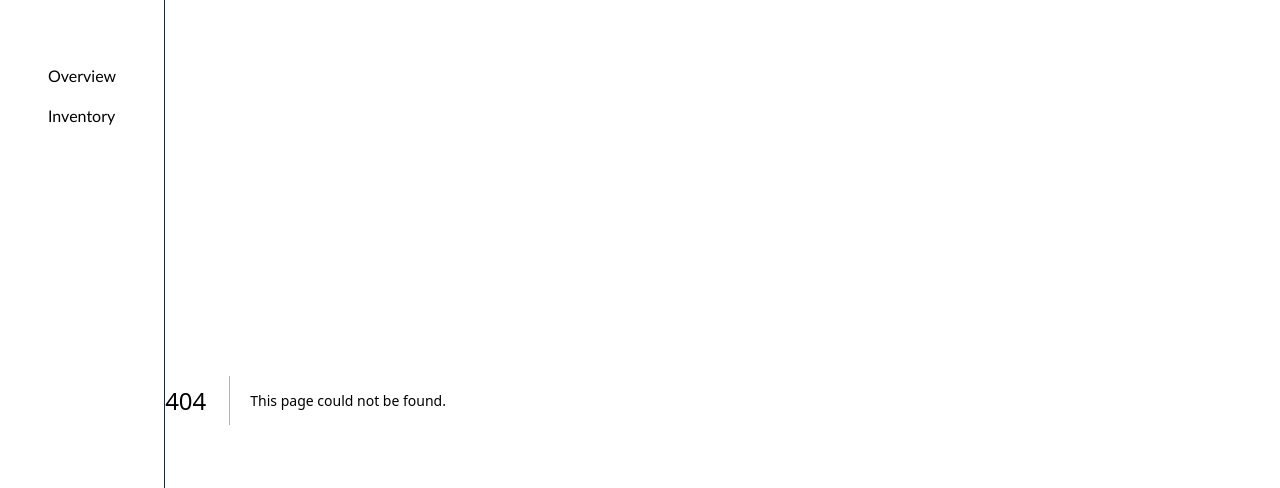
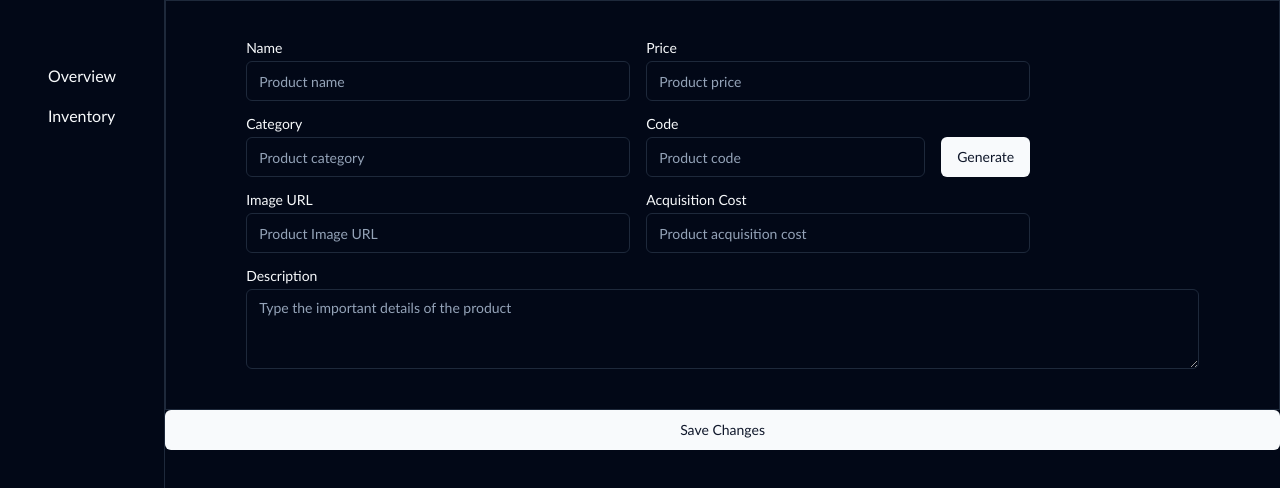
Before and after one commit to kierdev/Dashboard, a Next.js app: page /dashboard/inventory/update/1 in a window 1280 px wide. Before the commit this address had no page. Shown: the top 488 px of the page. Built offline with nearby package versions, Linux system fonts and the light colour scheme.

Commit message:
feat: add update page

```diff
--- /dev/null
+++ b/src/app/dashboard/inventory/update/[id]/_actions/update-product.ts
@@ -0,0 +1,17 @@
+export async function updateProduct() {
+  console.log("Put");
+
+  const response = await fetch("/api/products", {
+    method: "PUT",
+    body: JSON.stringify({
+      target: "668a58c475ec8b60dbf8e53a",
+      id: "asd",
+      name: "Jeans 20",
+      price: 200,
+      category: "Pants",
+      code: "#ABC123",
+      image_url: "",
+      acquisitionCost: 100,
+    }),
+  });
+}
--- /dev/null
+++ b/src/app/dashboard/inventory/update/[id]/page.tsx
@@ -0,0 +1,72 @@
+"use client";
+import { Input } from "@/components/ui/input";
+import { Label } from "@/components/ui/label";
+import { Button } from "@/components/ui/button";
+import { Textarea } from "@/components/ui/textarea";
+import { updateProduct } from "./_actions/update-product";
+import { useEffect, useState } from "react";
+
+type Params = { params: { id: string } };
+
+export default function UpdatePage({ params }: Params) {
+  const [product, setProduct] = useState(undefined);
+  useEffect(() => {
+    getProduct();
+  }, []);
+
+  const getProduct = async () => {};
+
+  return (
+    <section className="w-full">
+      <form className="inline-flex flex-wrap gap-4 border w-full py-10 px-20">
+        <div className="grid w-full max-w-sm items-center gap-1.5">
+          <Label htmlFor="name">Name</Label>
+          <Input type="text" id="name" placeholder="Product name" />
+        </div>
+        <div className="grid w-full max-w-sm items-center gap-1.5">
+          <Label htmlFor="price">Price</Label>
+          <Input type="text" id="price" placeholder="Product price" />
+        </div>
+        <div className="grid w-full max-w-sm items-center gap-1.5">
+          <Label htmlFor="category">Category</Label>
+          <Input type="text" id="category" placeholder="Product category" />
+        </div>
+        <div className="grid w-full max-w-sm items-center gap-1.5">
+          <Label htmlFor="code">Code</Label>
+          <div className="flex gap-4">
+            <Input type="text" id="code" placeholder="Product code" />
+            <Button>Generate</Button>
+          </div>
+        </div>
+        <div className="grid w-full max-w-sm items-center gap-1.5">
+          <Label htmlFor="image-url">Image URL</Label>
+          <Input type="text" id="image-url" placeholder="Product Image URL" />
+        </div>
+        <div className="grid w-full max-w-sm items-center gap-1.5">
+          <Label htmlFor="image-url">Acquisition Cost</Label>
+          <Input
+            type="text"
+            id="acquisition-cost"
+            placeholder="Product acquisition cost"
+          />
+        </div>
+        <div className="grid w-full gap-1.5">
+          <Label htmlFor="message">Description</Label>
+          <Textarea
+            placeholder="Type the important details of the product"
+            id="description"
+          />
+        </div>
+      </form>
+      <div className="grid w-full gap-1.5">
+        <Button
+          onClick={() => {
+            updateProduct();
+          }}
+        >
+          Save Changes
+        </Button>
+      </div>
+    </section>
+  );
+}
```
